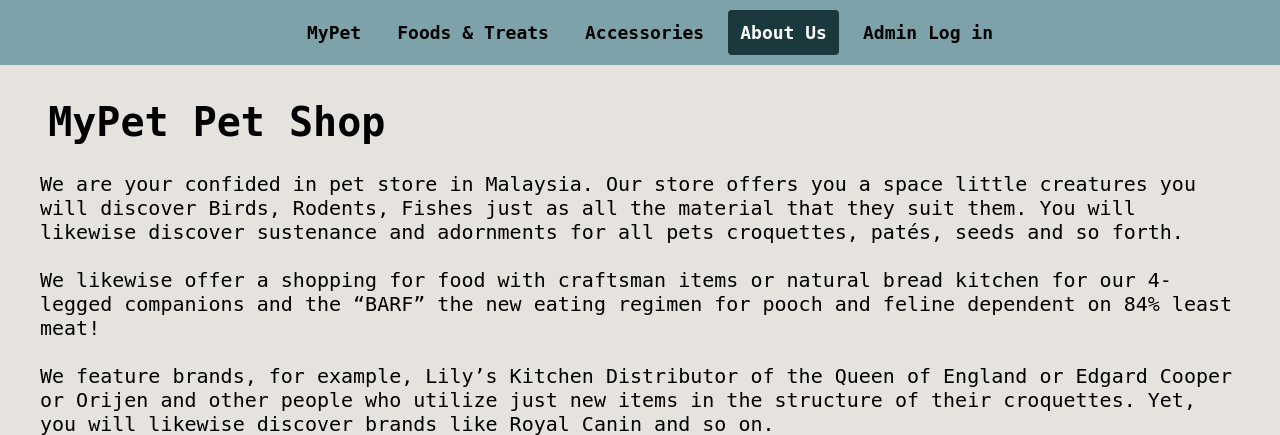
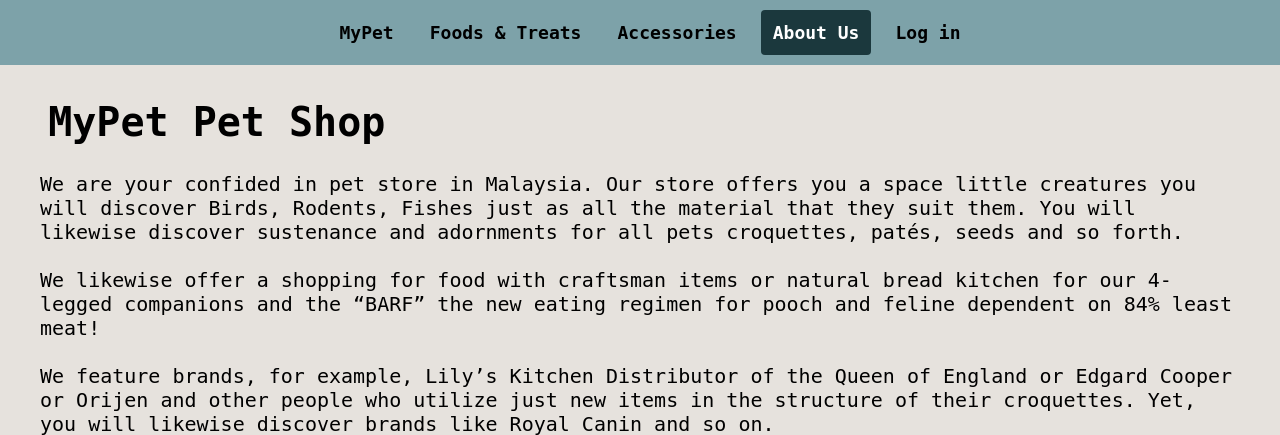
Before and after one commit to Qal22/Petshop, a PHP site: page /aboutus.php in a window 1280 px wide. Shown: the top 435 px of the page. Run offline with PHP 8.4, Linux system fonts and the light colour scheme; data comes from the database, SQL or seed files in the repository.

Commit message:
Adjust sikit header

```diff
--- a/aboutus.php
+++ b/aboutus.php
@@ -74,7 +74,7 @@
         <a href="foodsntreats.php">Foods & Treats</a>
         <a href="accessories.php">Accessories</a>
         <a href="aboutus.php" style="background-color:#1b383d; color:white">About Us</a>
-        <a href="loginphp.php">Admin Log in</a>
+        <a href="loginphp.php">Log in</a>
     </div>
 
     <br><br><br>
```
